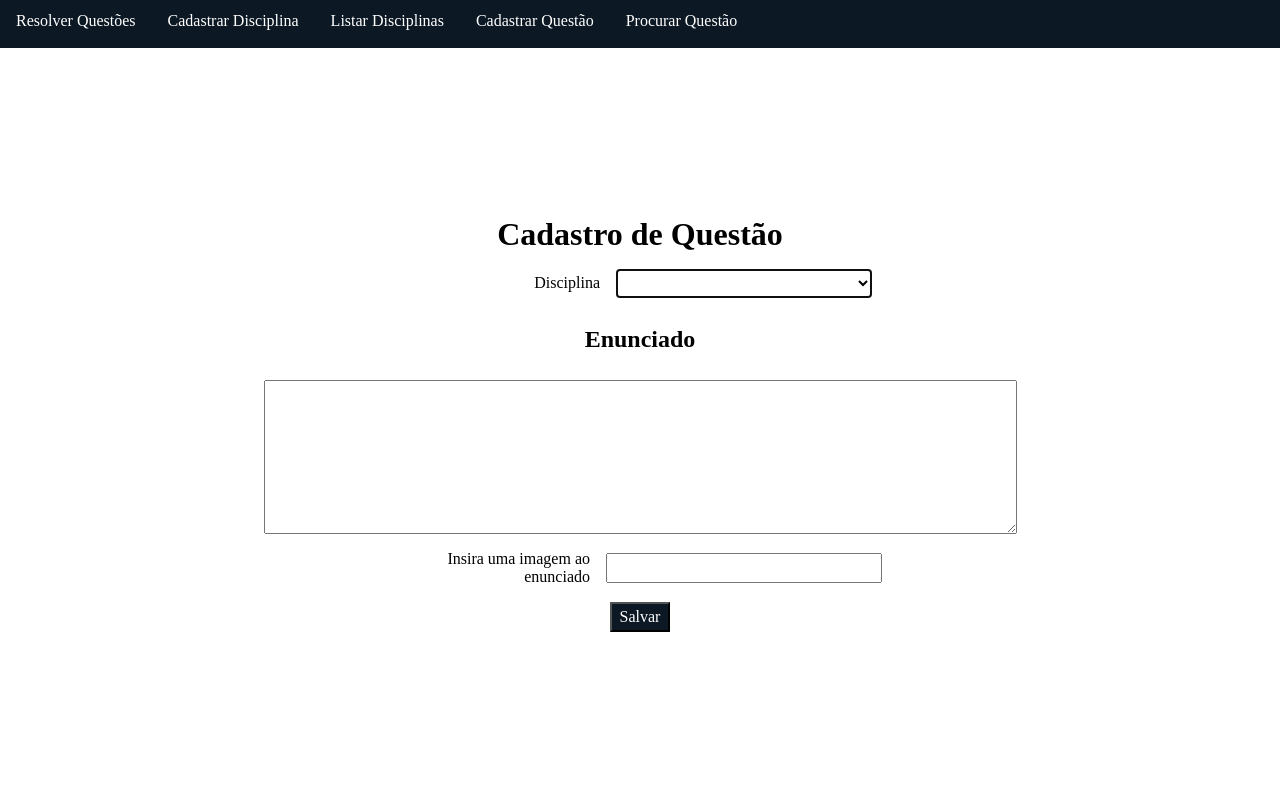
After one commit to tiagoenriquez/minhas-questoes, a Flask app: page /questao/cadastro in a window 1280 px wide. The commit adds this page. Run offline with Flask 3, Linux system fonts and the light colour scheme; lists and menus that the app fills with data are empty.

Commit message:
criando templates de cadastro de questoes e alternativas

```diff
--- a/app.py
+++ b/app.py
@@ -1,8 +1,14 @@
-from flask import Flask
+from flask import Flask, redirect
 from src.controllers.DisciplinaController import disciplina_blueprint
+from src.controllers.QuestaoController import questao_blueprint
 from src.migrations.migrate import migrate
 
 
 migrate()
 app = Flask(__name__)
 app.register_blueprint(disciplina_blueprint)
+app.register_blueprint(questao_blueprint)
+
+@app.route("/")
+def init():
+    return redirect("/disciplina/selecao")
--- /dev/null
+++ b/src/controllers/QuestaoController.py
@@ -0,0 +1,13 @@
+from flask import Blueprint, redirect, render_template, request, url_for
+from src.services import DisciplinaService
+
+
+questao_blueprint = Blueprint("questao", __name__, url_prefix="/questao")
+
+@questao_blueprint.route("/cadastro")
+def cadastrar():
+    return render_template("cadastrarQuestao.html", disciplinas=DisciplinaService.listar())
+
+@questao_blueprint.route("/busca")
+def procurar():
+    return render_template("procurarQuestoes.html")
--- /dev/null
+++ b/src/services/QuestaoService.py
@@ -0,0 +1,2 @@
+from src.models.Questao import Questao
+from src.repositories import QuestaoRepository
--- /dev/null
+++ b/static/main.js
@@ -0,0 +1,6 @@
+function escreverImagem() {
+    const imageElement = document.getElementById("imagem");
+    const imagem = imageElement.files[0];
+    document.getElementById("nome-da-imagem").value = imagem.name;
+    imageElement.value = URL.createObjectURL(imagem);
+}
--- a/static/style.css
+++ b/static/style.css
@@ -84,6 +84,14 @@ input {
     width: 256px;
 }
 
+input[type="file"] {
+    display: none;
+}
+
+input[type="radio"] {
+    width: 32px;
+}
+
 label {
     font-family: var(--familha-da-fonte);
     font-size: var(--tamanho-da-fonte);
@@ -143,6 +151,17 @@ thead {
     background-color: var(--cor-clara);
 }
 
+textarea {
+    font-family: var(--familha-da-fonte);
+    font-size: var(--tamanho-da-fonte);
+    margin: var(--margem-grande);
+    padding: var(--padding-texto);
+}
+
+.label-for-textarea {
+    text-align: center;
+}
+
 .row {
     display: flex;
     flex-direction: row;
--- /dev/null
+++ b/templates/cadastrarQuestao.html
@@ -0,0 +1,26 @@
+{% extends "index.html" %}
+{% block content %}
+{% include "menuAdministrativo.html" %}
+<main>
+    <h1>Cadastro de Questão</h1>
+    <form action="#" method="get" enctype="multipart/form-data">
+        <div class="row">
+            <label for="nome">Disciplina</label>
+            <select name="disciplina_id" id="disciplina_id" autofocus required>
+                <option value="0"></option>
+                {% for disciplina in disciplinas %}
+                <option value="{{ disciplina.id }}">{{ disciplina.nome }}</option>
+                {% endfor %}
+            </select>
+        </div>
+        <h2>Enunciado</h2>
+        <textarea name="enunciado" id="enunciado" cols="80" rows="8" required></textarea>
+        <div class="row">
+            <label for="imagem">Insira uma imagem ao enunciado</label>
+            <input type="file" name="imagem" id="imagem" accept="image/jpeg,image/png" oninput="escreverImagem()" />
+            <input type="text" name="nome-da-imagem" title="Cole o nome da imagem no enunciado" readonly />
+        </div>
+        <button type="submit">Salvar</button>
+    </form>
+</main>
+{% endblock %}
--- /dev/null
+++ b/templates/enunciado.html
@@ -0,0 +1,3 @@
+{% for paragrafo in questao.enunciado.split("\n") %}
+<p>{{ paragrafo }}</p>
+{% endfor %}
--- a/templates/index.html
+++ b/templates/index.html
@@ -8,5 +8,6 @@
 </head>
 <body>
     {% block content %}{% endblock %}
+    <script src="{{ url_for('static', filename='main.js') }}"></script>
 </body>
 </html>
--- a/templates/menuAdministrativo.html
+++ b/templates/menuAdministrativo.html
@@ -3,7 +3,7 @@
         <a href="/disciplina/selecao">Resolver Questões</a>
         <a href="/disciplina/cadastro">Cadastrar Disciplina</a>
         <a href="/disciplina/lista">Listar Disciplinas</a>
-        <a href="#">Cadastrar Questão</a>
-        <a href="#">Procurar Questão</a>
+        <a href="/questao/cadastro">Cadastrar Questão</a>
+        <a href="/questao/busca">Procurar Questão</a>
     </nav>
 </header>
```
Also changed, not shown: src/models/Alternativa.py (+2 -18 lines), src/models/Questao.py (+7 -3 lines), src/repositories/AlternativaRepository.py (added, +11 -0 lines), src/repositories/QuestaoRepository.py (added, +8 -0 lines), templates/alternativas.html (added, +15 -0 lines), templates/cadastrarAlternativa.html (added, +17 -0 lines), templates/procurarQuestoes.html (added, +14 -0 lines).
